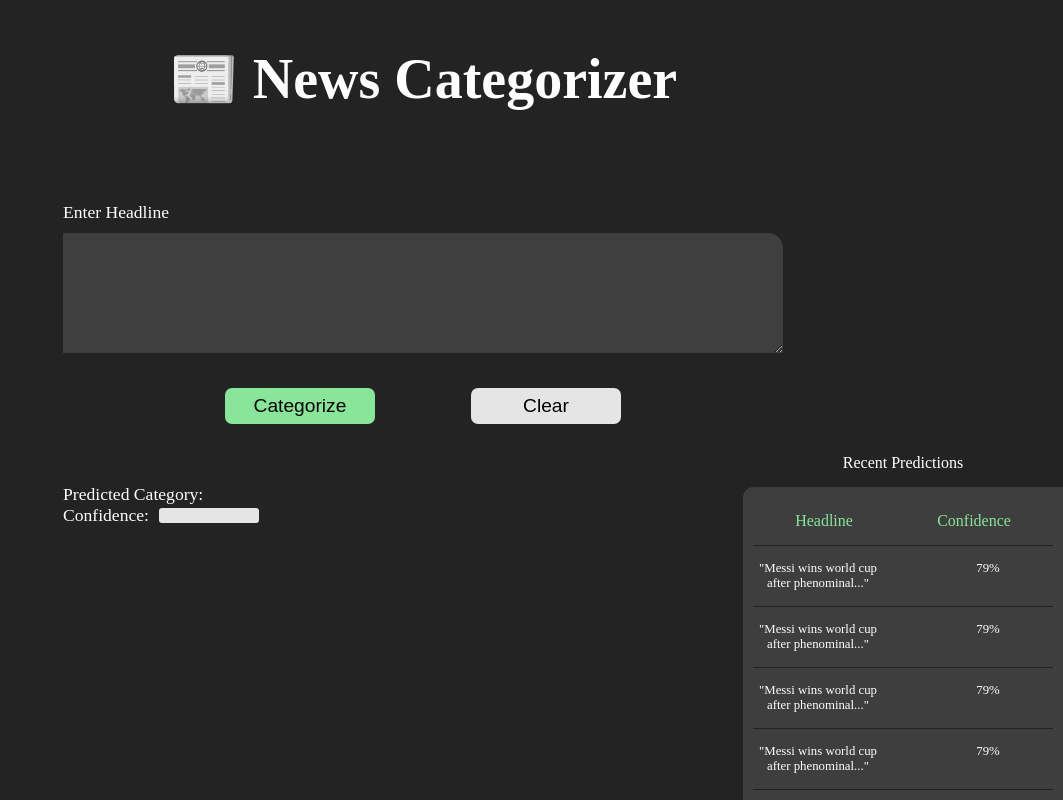
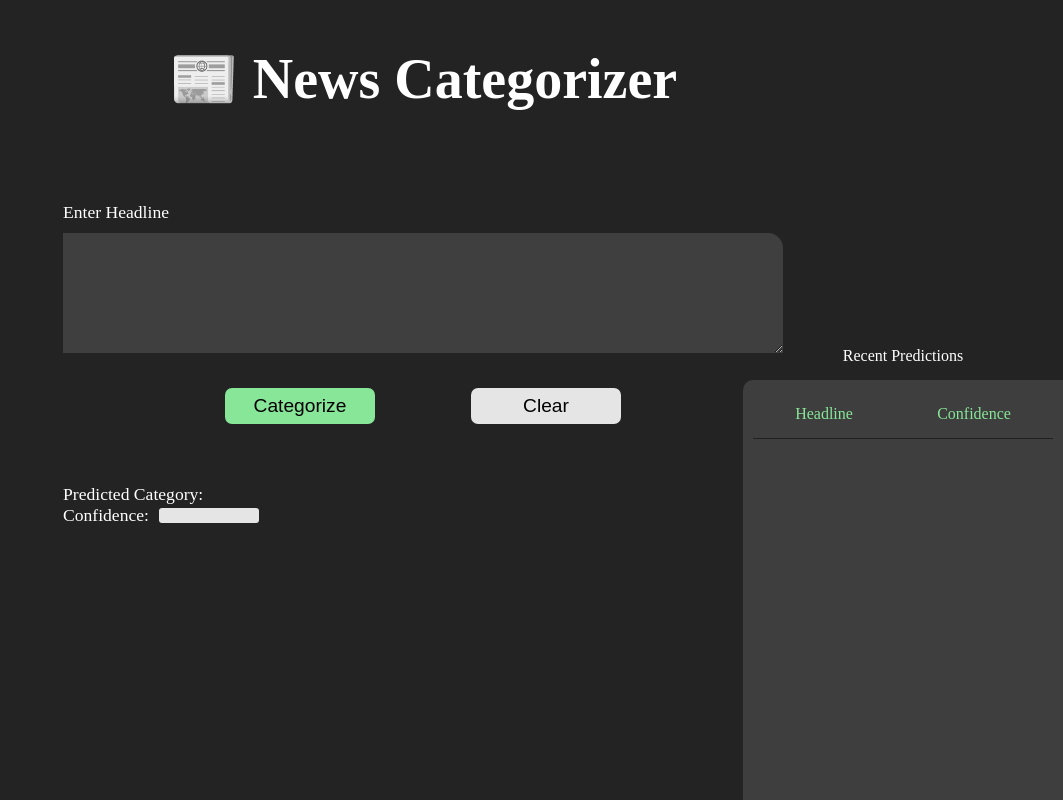
Before and after one commit to ahmadJaber4/News-Categorizer-WebApp, a React (Vite) app in the folder frontend/: page / in a window 1280 px wide. Shown: the whole page, without its empty margins (217-1280 px from the left). Built offline with nearby package versions, Linux system fonts and the light colour scheme; a web font is replaced by a local one.

Commit message:
add history feature

```diff
--- a/frontend/src/App.jsx
+++ b/frontend/src/App.jsx
@@ -1,14 +1,18 @@
 import HistoryContainer from "./components/HistoryContainer"
 import PredictionContainer from "./components/PredictionContainer"
 import Title from "./components/Title"
+import { useState } from "react"
 
 function App() {
 
+  // history state
+  const [history, setHistory] = useState([])
+
   return (
     <>
-      <Title/>
-      <PredictionContainer/>
-      <HistoryContainer/>
+      <Title />
+      <PredictionContainer history={history} setHistory={setHistory}/>
+      <HistoryContainer history={history}/>
     </>
   )
 }
--- a/frontend/src/components/HistoryContainer.jsx
+++ b/frontend/src/components/HistoryContainer.jsx
@@ -1,5 +1,6 @@
+// [{ headline, predicted_category, confidence }]
 
-export default function HistoryContainer() {
+export default function HistoryContainer({ history }) {
     return (
         <div className="history-container">
 
@@ -13,25 +14,16 @@
                     <span>Confidence</span>
                 </div>
 
-                <div className="row">
-                    <span className="history-headline">"Messi wins world cup after phenominal..."</span>
-                    <span className="history-confidence">79%</span>
-                </div>
-
-                <div className="row">
-                    <span className="history-headline">"Messi wins world cup after phenominal..."</span>
-                    <span className="history-confidence">79%</span>
-                </div>
-
-                <div className="row">
-                    <span className="history-headline">"Messi wins world cup after phenominal..."</span>
-                    <span className="history-confidence">79%</span>
-                </div>
-
-                <div className="row">
-                    <span className="history-headline">"Messi wins world cup after phenominal..."</span>
-                    <span className="history-confidence">79%</span>
-                </div>
+                {
+                    history.map((item, index) => {
+                        return (
+                            <div className="row" key={index}>
+                                <span className="history-headline">{`${item.headline.slice(0, 50)}...`} <b>{`(${item.predicted_category})`}</b></span>
+                                <span className="history-confidence">{Number((item.confidence * 100).toFixed(2))}%</span>
+                            </div>
+                        )
+                    })
+                }
             </div>
         </div>
     )
--- a/frontend/src/components/PredictionContainer.jsx
+++ b/frontend/src/components/PredictionContainer.jsx
@@ -1,7 +1,7 @@
 import { useState } from "react"
 import axios from 'axios'
 
-export default function PredictionContainer() {
+export default function PredictionContainer({ history, setHistory }) {
 
     // headline and result states
     const [headline, setHeadline] = useState(null)
@@ -30,10 +30,12 @@
                     headline: headline
                 }
             )
-            setResult({
-                predicted_category: response.data['predicted_category'],
-                confidence: response.data['confidence']
-            })
+            const predicted_category = response.data.predicted_category
+            const confidence = response.data.confidence
+
+            setResult({ predicted_category, confidence })
+            setHistory(prevHistory => [{ headline, predicted_category, confidence }, ...prevHistory])
+
         } catch (err) {
             if (err.response?.status === 422) {
                 setError('Input cannot be empty. Please enter a headline.')
@@ -78,7 +80,7 @@
                     <div className="confidence-bar">
                         <div className="percent" style={{ width: `${result.confidence ? result.confidence * 100 : 0}%` }}></div>
                     </div>
-                    <span className="confidence">{result.confidence ? `${Number((result.confidence*100).toFixed(2))}%` : ''}</span>
+                    <span className="confidence">{result.confidence ? `${Number((result.confidence * 100).toFixed(2))}%` : ''}</span>
                 </div>
             </div>
         </div>
--- a/frontend/src/index.css
+++ b/frontend/src/index.css
@@ -116,9 +116,11 @@
   align-items: center;
   background-color: #5757578b;
   width: 300px;
-  color: white;
+  height: 400px;
+  color: rgba(255, 255, 255, 0.764);
   padding: 10px;
   border-top-left-radius: 10px;
+  overflow-y: auto;
 }
 
 .col-names {
```
